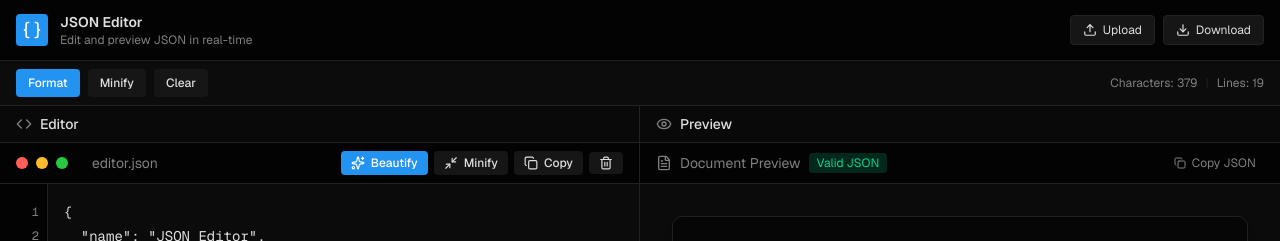
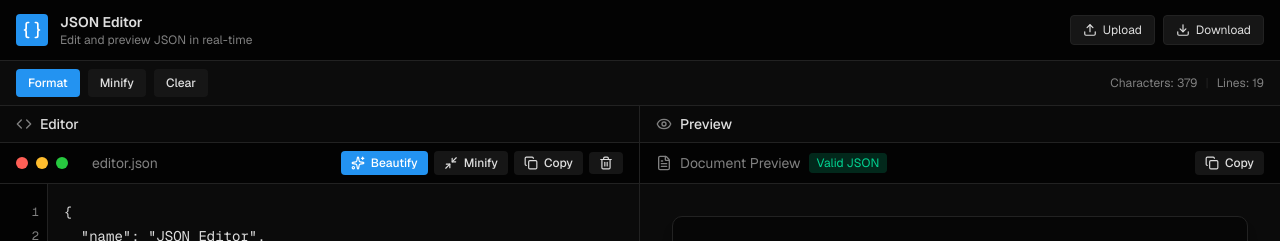
Before and after one commit to Gongchampou/json-converter, a Next.js app: page / in a window 1280 px wide. Shown: the top 241 px of the page. Built offline with nearby package versions, Linux system fonts and the light colour scheme.

Commit message:
feat: sync preview and editor copy button animations\n\nEnsure consistent animated style for both copy buttons.

```diff
--- a/components/json-preview.tsx
+++ b/components/json-preview.tsx
@@ -232,19 +232,16 @@ export function JsonPreview({ data, error }: JsonPreviewProps) {
         {!error && data !== undefined && (
           <button
             onClick={handleCopy}
-            className="flex items-center gap-1.5 rounded px-2 py-1 text-xs text-muted-foreground transition-colors hover:bg-accent hover:text-foreground"
+            className="relative flex items-center gap-1.5 rounded-md bg-secondary px-2.5 py-1 text-xs font-medium text-secondary-foreground transition-all hover:bg-accent"
           >
-            {copied ? (
-              <>
-                <Check className="size-3" />
-                Copied
-              </>
-            ) : (
-              <>
-                <Copy className="size-3" />
-                Copy JSON
-              </>
-            )}
+            <span className={`flex items-center gap-1.5 transition-all duration-200 ${copied ? "scale-0 opacity-0" : "scale-100 opacity-100"}`}>
+              <Copy className="size-3.5" />
+              Copy
+            </span>
+            <span className={`absolute inset-0 flex items-center justify-center gap-1.5 text-emerald-400 transition-all duration-200 ${copied ? "scale-100 opacity-100" : "scale-0 opacity-0"}`}>
+              <Check className="size-3.5" />
+              Copied!
+            </span>
           </button>
         )}
       </div>
```
